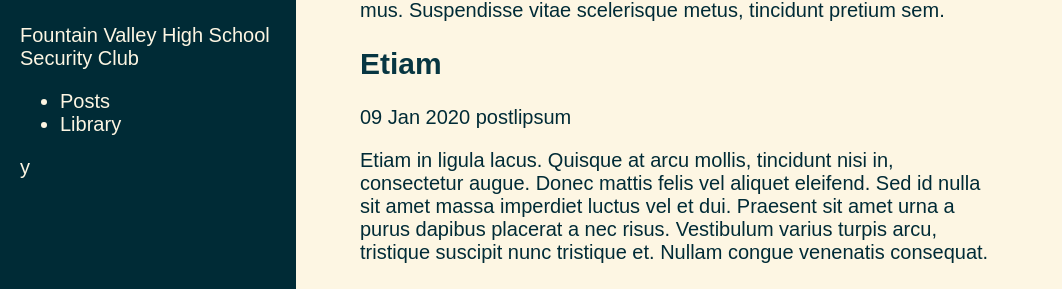
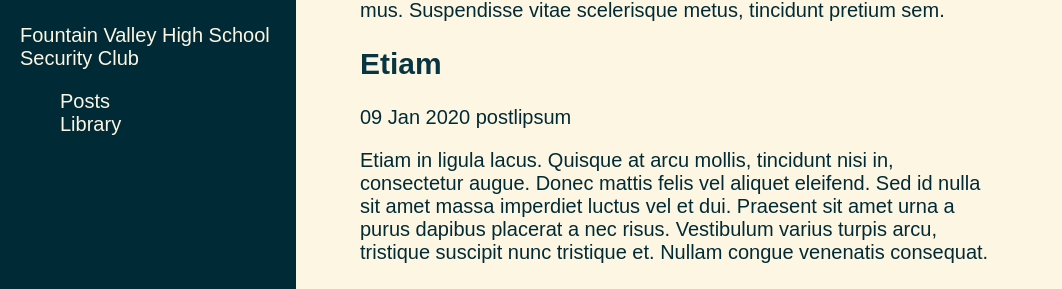
Before and after one commit to FVHSsec/fvhssec.github.io, a Jekyll site: the page built from index.md, in a window 1280 px wide. Shown: the part 335-624 px from the top of the page, without its empty margins (0-1062 px from the left). Built offline with Jekyll 4.4.1, drawn with Linux system fonts in a browser that asks for light colours.

Commit message:
Overlay Updated

```diff
--- a/_includes/overlay.html
+++ b/_includes/overlay.html
@@ -21,7 +21,7 @@
                         Library
                     </a>
                 </li>
-            </ul>y
+            </ul>
             </a>
         </nav>
 
--- a/assets/css/overlay.css
+++ b/assets/css/overlay.css
@@ -34,7 +34,7 @@
 }
 
 ul {
-    list-style-type:  : none;
+    list-style-type : none;
 }
 
 #sidebar-menu .menu-link {
```
